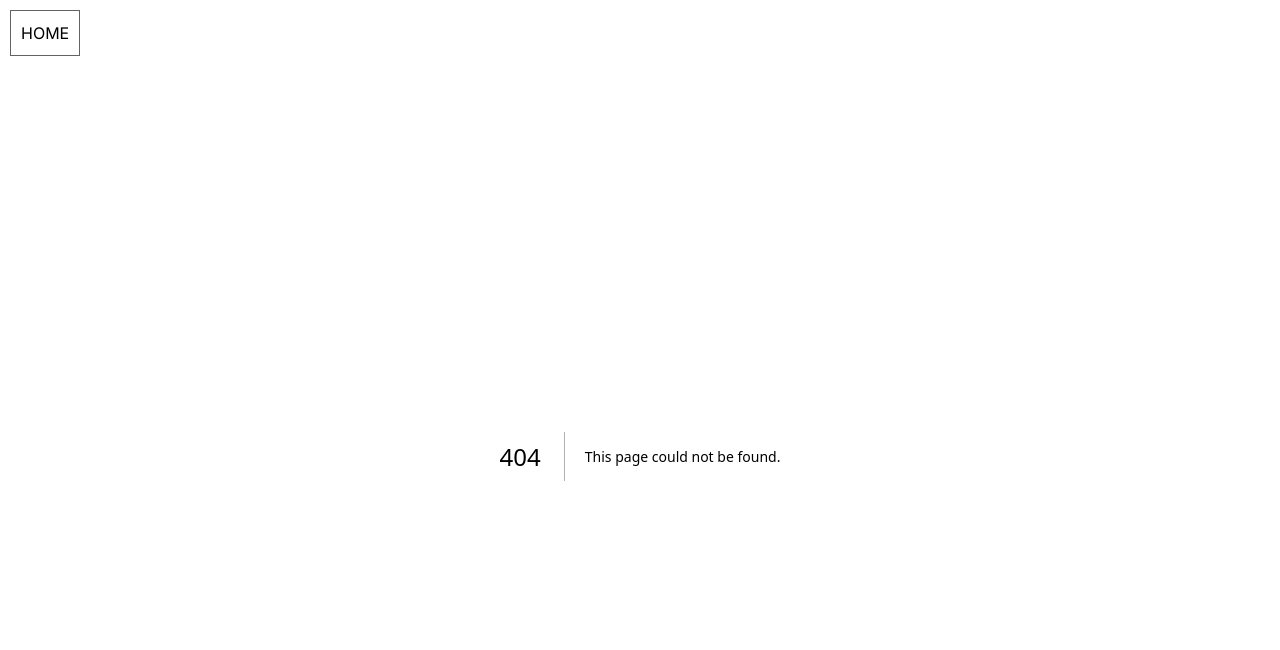
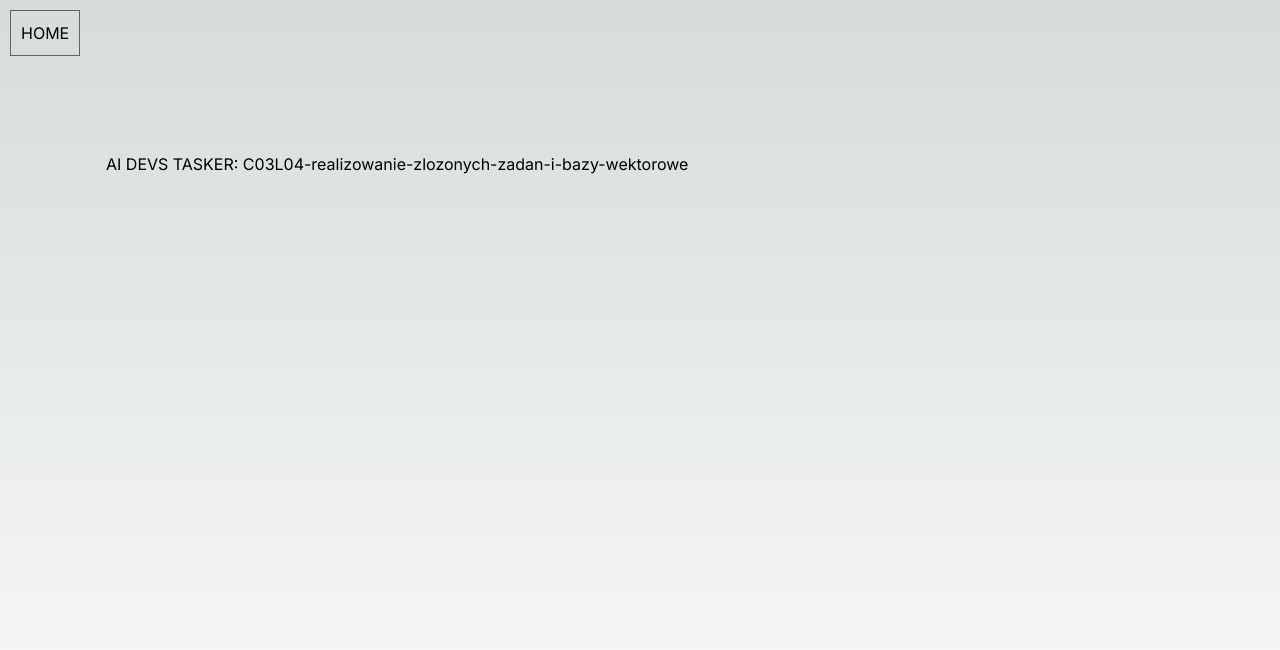
Before and after one commit to rafalgiemza/aidevs-tasker, a Next.js app: page /C03L04-realizowanie-zlozonych-zadan-i-bazy-wektorowe in a window 1280 px wide. Before the commit this address had no page. Shown: the top 650 px of the page. Built offline with nearby package versions, Linux system fonts and the light colour scheme.

Commit message:
C03L04 - zadania złozone i bazy wektorowe - realizowanie-zlozonych-zadan-i-bazy-wektorowe

```diff
--- /dev/null
+++ b/src/app/C03L04-realizowanie-zlozonych-zadan-i-bazy-wektorowe/page.tsx
@@ -0,0 +1,23 @@
+// import { authorize, getTask, postAnswer } from "@/utils/api";
+
+export default async function Home() {
+  // const data = await authorize("search");
+
+  // const task = await getTask(data?.token);
+  // console.log("🚀 ~ Home ~ task:", task);
+
+  // TODO:  zaimportuj do swojej bazy wektorowej, spis wszystkich linków z newslettera unknowNews z adresu: https://unknow.news/archiwum.json
+
+  // const answer = `https://www.internet-czas-dzialac.pl/pseudonimizacja-a-anonimizacja/`; // hardcoded :(
+
+  // const res = await postAnswer(data?.token, answer);
+  // console.log("🚀 ~ Home ~ res:", res);
+
+  return (
+    <main className="flex min-h-screen flex-col gap-12 p-24">
+      <h1>
+        AI DEVS TASKER: C03L04-realizowanie-zlozonych-zadan-i-bazy-wektorowe
+      </h1>
+    </main>
+  );
+}
--- a/src/app/page.tsx
+++ b/src/app/page.tsx
@@ -30,6 +30,9 @@ export default async function Home() {
       >
         C03L03-wyszukiwanie-i-bazy-przetwarzanie-dlugich-dokumentow
       </Link>
+      <Link href={"/C03L04-realizowanie-zlozonych-zadan-i-bazy-wektorowe"}>
+        C03L04-realizowanie-zlozonych-zadan-i-bazy-wektorowe
+      </Link>
       <Link href={"/planets"}>planets</Link>
     </main>
   );
```
